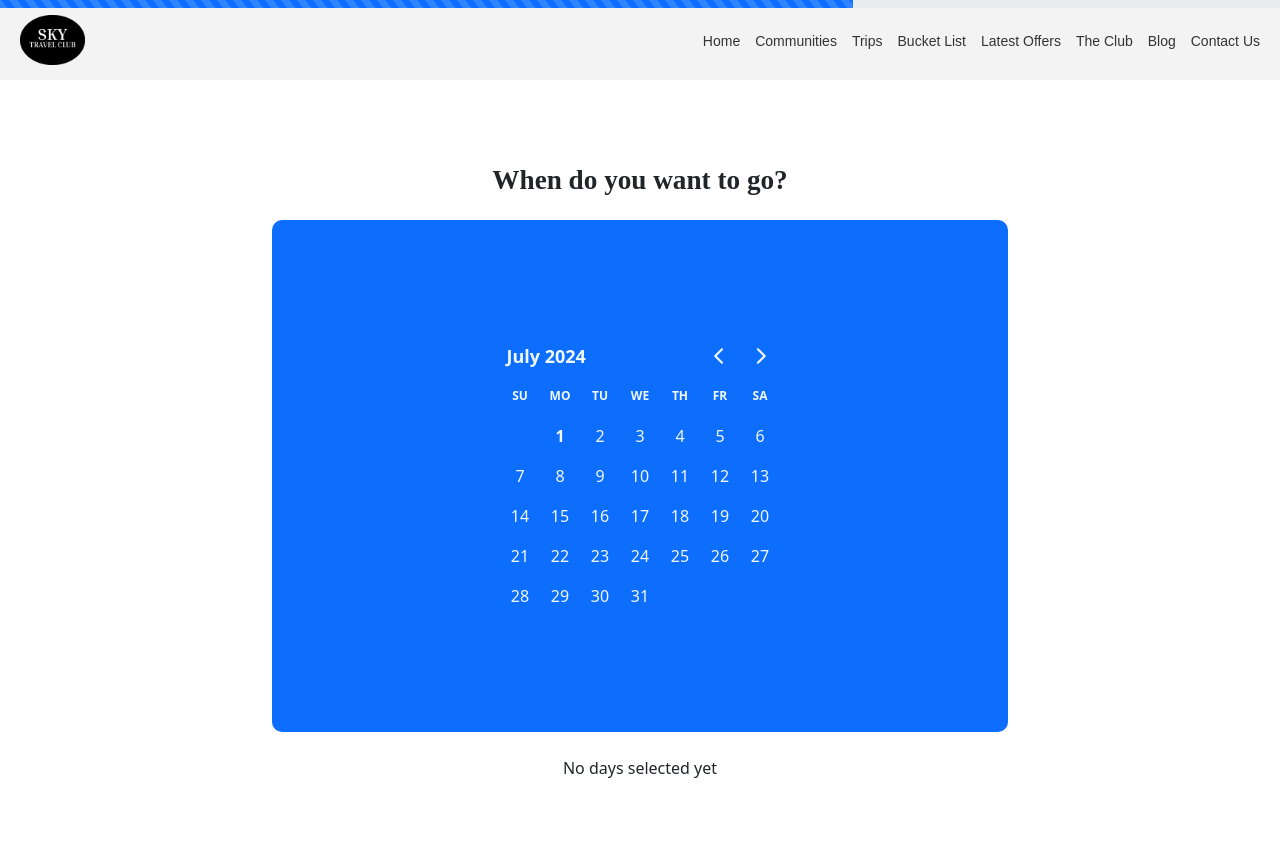
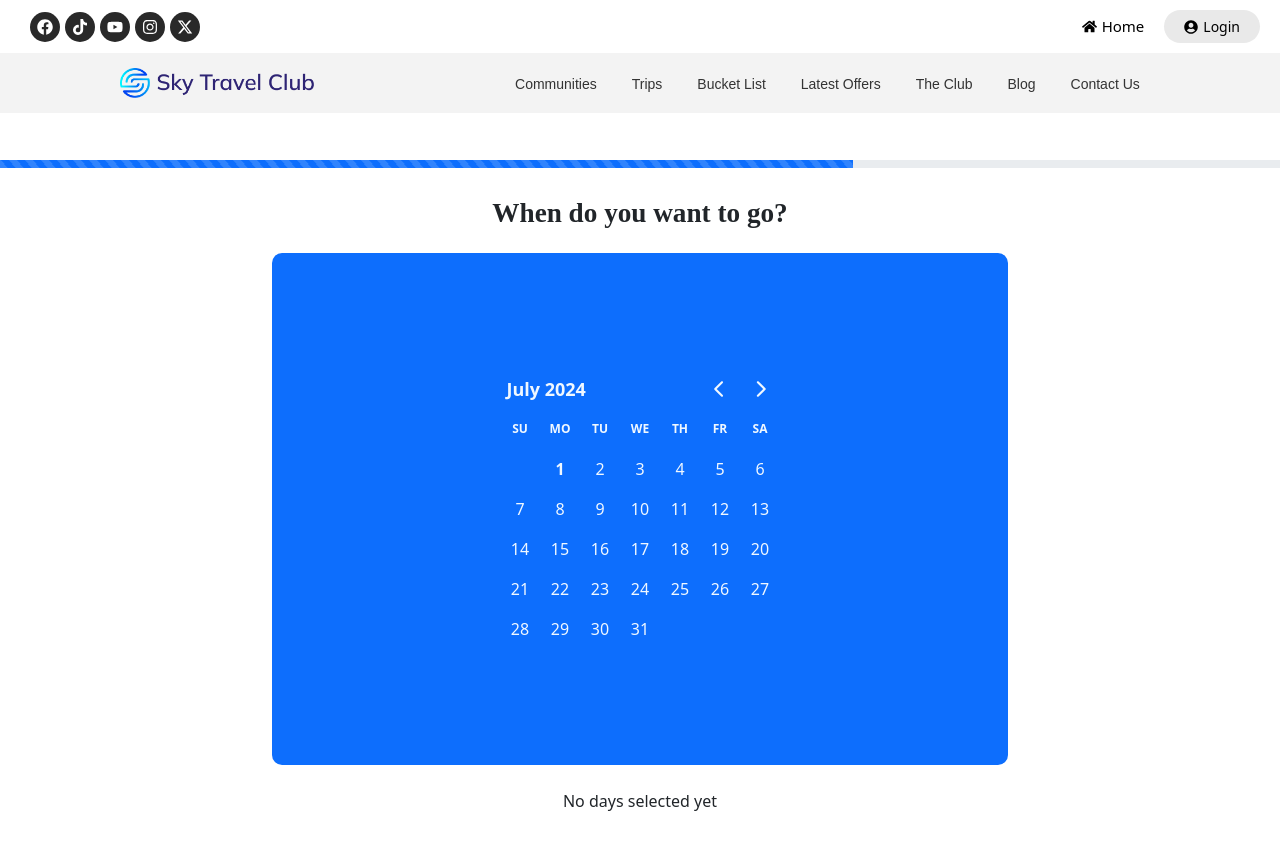
Before and after one commit to ViduraITexphere/skyclub-client, a React (Create React App) app: page /days in a window 1280 px wide. Shown: the top 850 px of the page. Built offline with nearby package versions, Linux system fonts and the light colour scheme.

Commit message:
after add heading

```diff
--- a/package.json
+++ b/package.json
@@ -3,18 +3,22 @@
   "version": "0.1.0",
   "private": true,
   "dependencies": {
-    "@fortawesome/fontawesome-svg-core": "^6.5.2",
+    "@fortawesome/fontawesome-svg-core": "^6.6.0",
     "@fortawesome/free-solid-svg-icons": "^6.5.2",
     "@fortawesome/react-fontawesome": "^0.2.2",
+    "@react-oauth/google": "^0.12.1",
     "@testing-library/jest-dom": "^5.17.0",
     "@testing-library/react": "^13.4.0",
     "@testing-library/user-event": "^13.5.0",
+    "axios": "^1.7.2",
     "bootstrap": "^5.3.3",
     "date-fns": "^3.6.0",
+    "jwt-decode": "^4.0.0",
     "react": "^18.3.1",
     "react-bootstrap": "^2.10.3",
     "react-day-picker": "^8.10.1",
     "react-dom": "^18.3.1",
+    "react-icons": "^5.2.1",
     "react-router-dom": "^6.23.1",
     "react-scripts": "5.0.1",
     "web-vitals": "^2.1.4"
--- a/src/App.js
+++ b/src/App.js
@@ -7,6 +7,8 @@ import Itinerary from "./components/itinerary/Itinerary";
 
 import "./App.css";
 import Header from "./components/header/Header";
+import Login from "./pages/login/Login";
+import ProtectedRoute from "./components/ProtectedRoute";
 
 function App() {
   const [city, setCity] = useState("");
@@ -21,8 +23,17 @@ function App() {
     <div className="App">
       <Header />
       <Routes>
-        <Route path="/" element={<CityPicker setCity={setCity} />} />
+        <Route
+          path="/"
+          element={
+            <ProtectedRoute>
+              <CityPicker setCity={setCity} />
+            </ProtectedRoute>
+          }
+        />
         <Route path="/days" element={<DaysPicker city={city} />} />
+        <Route path="/login" element={<Login />} />
+
         <Route
           path="attractions"
           element={<AttractionPicker onSubmit={handleAttractionSubmit} />}
--- a/src/components/AttractionPicker.js
+++ b/src/components/AttractionPicker.js
@@ -104,10 +104,10 @@ function AttractionPicker({ onSubmit }) {
         now={100}
         style={{
           position: "fixed",
-          top: "0",
+          top: "160px",
           left: "0",
           width: "100%",
-          zIndex: "1000",
+          zIndex: "10",
           borderRadius: "0",
           height: "8px",
         }}
--- a/src/components/CityPicker.js
+++ b/src/components/CityPicker.js
@@ -67,10 +67,10 @@ function CityPicker({ setCity }) {
           now={33.33}
           style={{
             position: "fixed",
-            top: "0",
+            top: "160px",
             left: "0",
             width: "100%",
-            zIndex: "1000",
+            zIndex: "10",
             borderRadius: "0",
             height: "8px",
           }}
--- a/src/components/DaysPicker.js
+++ b/src/components/DaysPicker.js
@@ -61,10 +61,10 @@ export function DaysPicker({ city }) {
           now={66.66}
           style={{
             position: "fixed",
-            top: "0",
+            top: "160px",
             left: "0",
             width: "100%",
-            zIndex: "1000",
+            zIndex: "10",
             borderRadius: "0",
             height: "8px",
           }}
--- /dev/null
+++ b/src/components/ProtectedRoute.js
@@ -0,0 +1,15 @@
+// src/components/ProtectedRoute.js
+import React from 'react';
+import { Navigate } from 'react-router-dom';
+
+const ProtectedRoute = ({ children }) => {
+  const token = localStorage.getItem('token');
+
+  if (!token) {
+    return <Navigate to="/login" />;
+  }
+
+  return children;
+};
+
+export default ProtectedRoute;
--- a/src/components/header/Header.css
+++ b/src/components/header/Header.css
@@ -1,14 +1,27 @@
-/* Header.css */
+/* General styles */
 .header {
   display: flex;
-  justify-content: space-between;
+  justify-content: space-around;
   align-items: center;
   padding: 15px 20px;
   background-color: #f3f3f3;
+  position: sticky;
+  top: 53px;
+  z-index: 1000;
+  transition: background-color 0.3s; /* Transition for smooth color change */
+}
+
+.header.scrolled {
+  background-color: #000000; /* Background color when scrolled */
+  opacity: 0.9; /* Opacity when scrolled */
+}
+
+.header.scrolled .header__nav ul li a {
+  color: #ffffff; /* Font color when scrolled */
 }
 
 .header__logo img {
-  height: 50px; /* Adjust the size as needed */
+  height: 30px !important; /* Adjust the size as needed */
 }
 
 .header__nav ul {
@@ -25,8 +38,8 @@
 
 .header__nav ul li a {
   text-decoration: none;
-  color: #333;
-  font-weight: 400;
+  color: #000000; /* Default font color */
+  font-weight: 500 !important;
   font-family: "Poppins", sans-serif;
   font-size: 14px;
 }
@@ -40,12 +53,151 @@
   box-shadow: 0 8px 16px rgba(0, 0, 0, 0.2);
   z-index: 1;
   min-width: 200px; /* Increase this value to adjust the width */
+  border-radius: 8px;
 }
 
 .header__nav .dropdown-content li {
   padding: 10px;
+  text-align: left;
+  width: 100%;
 }
 
 .header__nav .dropdown:hover .dropdown-content {
   display: block;
 }
+
+/* Top navigation */
+.topnav {
+  position: sticky;
+  top: 0;
+  z-index: 1000;
+  display: flex;
+  justify-content: space-between;
+  align-items: center;
+  background-color: #ffffff;
+  padding: 10px 20px;
+}
+
+.social-links {
+  display: flex;
+  margin-left: 10px;
+}
+
+.social-links a {
+  color: white;
+  margin-right: 5px;
+  text-decoration: none;
+  font-size: 16px;
+  display: inline-flex;
+  justify-content: center;
+  align-items: center;
+  width: 30px; /* Adjust the size as needed */
+  height: 30px; /* Adjust the size as needed */
+  border-radius: 50%;
+  background-color: #292929; /* Background color for the circle */
+  transition: background-color 0.3s;
+}
+
+.social-links a:hover {
+  background-color: #777; /* Background color on hover */
+}
+
+.nav-buttons {
+  display: flex;
+  align-items: center;
+}
+
+.home-button {
+  color: rgb(0, 0, 0);
+  display: flex;
+  align-items: center;
+  text-decoration: none;
+  gap: 5px;
+  font-size: 15px;
+  font-weight: 500;
+  margin-right: 20px;
+}
+
+.home-button:hover {
+  text-decoration: underline;
+}
+
+.login {
+  background-color: #e9e9e9;
+  color: rgb(0, 0, 0);
+  border: none;
+  padding: 6px 20px;
+  cursor: pointer;
+  font-size: 16px;
+  margin: 0; /* Remove margin */
+  display: flex;
+  justify-content: center;
+  align-items: center;
+  gap: 5px;
+  font-size: 14px;
+  font-weight: 500;
+  border-radius: 20px;
+}
+
+.login:hover {
+  background-color: darkorange;
+}
+
+.header__logo img {
+  height: 50px;
+}
+
+.header__nav ul {
+  list-style: none;
+  display: flex;
+  margin: 0;
+  padding: 0;
+}
+
+.header__nav ul li {
+  margin-right: 20px;
+}
+
+.header__nav ul li a {
+  text-decoration: none;
+  color: #333; /* Default font color */
+}
+
+.header__nav ul li a:hover {
+  text-decoration: underline;
+}
+
+.dropdown-content {
+  display: none;
+  position: absolute;
+  background-color: #f9f9f9;
+  min-width: 160px;
+  box-shadow: 0px 8px 16px 0px rgba(0, 0, 0, 0.2);
+  z-index: 1;
+}
+
+.dropdown:hover .dropdown-content {
+  display: block;
+}
+
+.dropdown-content a {
+  color: black;
+  padding: 12px 16px;
+  text-decoration: none;
+  display: block;
+}
+
+.dropdown-content a:hover {
+  background-color: #f1f1f1;
+}
+
+/* Progress bar styles */
+.progress-container {
+  position: fixed;
+  top: 0;
+  left: 0;
+  width: 100%;
+  height: 5px;
+  background-color: #e0e0e0; /* Background color of the progress bar container */
+  z-index: 999;
+}
--- a/src/components/header/Header.js
+++ b/src/components/header/Header.js
@@ -1,17 +1,90 @@
-import React from "react";
+import React, { useEffect } from "react";
+import {
+  FaFacebook,
+  FaTwitter,
+  FaInstagram,
+  FaHome,
+  FaUserCircle,
+  FaTiktok,
+  FaYoutube,
+} from "react-icons/fa"; // Import icons from react-icons
 import "./Header.css"; // Import the CSS file
+import { FaXTwitter } from "react-icons/fa6";
 
 function Header() {
+  useEffect(() => {
+    const handleScroll = () => {
+      const header = document.querySelector(".header");
+      const progressBar = document.querySelector(".progress-bar");
+      const scrollTop =
+        window.pageYOffset || document.documentElement.scrollTop;
+      const scrollHeight = document.documentElement.scrollHeight;
+      const clientHeight = document.documentElement.clientHeight;
+      const scrollPercent = (scrollTop / (scrollHeight - clientHeight)) * 100;
+
+      if (window.scrollY > 50) {
+        header.classList.add("scrolled");
+      } else {
+        header.classList.remove("scrolled");
+      }
+
+      progressBar.style.width = `${scrollPercent}%`;
+    };
+
+    window.addEventListener("scroll", handleScroll);
+
+    return () => {
+      window.removeEventListener("scroll", handleScroll);
+    };
+  }, []);
+
   return (
+    <>
+      <div className="topnav" id="myTopnav">
+        <div className="social-links">
+          <a
+            href="https://facebook.com"
+            target="_blank"
+            rel="noopener noreferrer"
+          >
+            <FaFacebook />
+          </a>
+          <a href="#" target="_blank" rel="noopener noreferrer">
+            <FaTiktok />
+          </a>
+          <a href="#" target="_blank" rel="noopener noreferrer">
+            <FaYoutube />
+          </a>
+          <a
+            href="https://instagram.com"
+            target="_blank"
+            rel="noopener noreferrer"
+          >
+            <FaInstagram />
+          </a>
+          <a
+            href="https://twitter.com"
+            target="_blank"
+            rel="noopener noreferrer"
+          >
+            <FaXTwitter />
+          </a>
+        </div>
+        <div className="nav-buttons">
+          <a className="home-button" href="https://skytravelclub.com/new/">
+            <FaHome /> Home
+          </a>
+          <button className="login">
+            <FaUserCircle /> Login
+          </button>
+        </div>
+      </div>
       <header className="header">
         <div className="header__logo">
-        <img src="/images/logo.png" alt="Logo" />
+          <img src="/images/Logo.png" alt="Logo" />
         </div>
         <nav className="header__nav">
           <ul>
-          <li>
-            <a href="https://skytravelclub.com/new/">Home</a>
-          </li>
             <li className="dropdown">
               <a href="#communities">Communities</a>
               <ul className="dropdown-content">
@@ -82,6 +155,10 @@ function Header() {
           </ul>
         </nav>
       </header>
+      <div className="progress-container">
+        <div className="progress-bar"></div>
+      </div>
+    </>
   );
 }
 
--- a/src/index.js
+++ b/src/index.js
@@ -4,13 +4,16 @@ import "./index.css";
 import App from "./App";
 import reportWebVitals from "./reportWebVitals";
 import { BrowserRouter } from "react-router-dom";
+import { GoogleOAuthProvider } from "@react-oauth/google";
 
 const root = ReactDOM.createRoot(document.getElementById("root"));
 root.render(
   <React.StrictMode>
-    <BrowserRouter>
-      <App />
-    </BrowserRouter>
+    <GoogleOAuthProvider clientId="874892976318-boa6tptdvtnq2hqoam5rpti83rsjqn8r.apps.googleusercontent.com">
+      <BrowserRouter>
+        <App />
+      </BrowserRouter>
+    </GoogleOAuthProvider>
   </React.StrictMode>
 );
 
--- /dev/null
+++ b/src/pages/login/Login.js
@@ -0,0 +1,51 @@
+import React from "react";
+import { GoogleOAuthProvider, GoogleLogin } from "@react-oauth/google";
+import { useNavigate } from "react-router-dom";
+import axios from "axios";
+import { jwtDecode } from "jwt-decode";
+
+function Login() {
+  const navigate = useNavigate();
+
+  const handleSuccess = async (credentialResponse) => {
+    try {
+      const { credential } = credentialResponse;
+      const response = await axios.post(
+        "http://localhost:5000/api/auth/google",
+        { token: credential }
+      );
+
+      if (response.data) {
+        // Save token to localStorage
+        localStorage.setItem("token", response.data.token);
+        console.log("data", response.data);
+
+        // Decode the JWT token to get user data
+        const decodedToken = jwtDecode(response.data.token);
+        console.log("decoded token data:", decodedToken);
+
+        // Save googleId to localStorage
+        localStorage.setItem("googleId", decodedToken.googleId);
+        console.log("googleId", decodedToken.googleId);
+
+        // Redirect to the root directory
+        navigate("/");
+      }
+    } catch (error) {
+      console.error("Login failed:", error);
+    }
+  };
+
+  return (
+    <GoogleOAuthProvider clientId="874892976318-boa6tptdvtnq2hqoam5rpti83rsjqn8r.apps.googleusercontent.com">
+      <GoogleLogin
+        onSuccess={handleSuccess}
+        onError={() => {
+          console.log("Login Failed");
+        }}
+      />
+    </GoogleOAuthProvider>
+  );
+}
+
+export default Login;
```
Also changed, not shown: src/components/itinerary/Itinerary.css (+107 -94 lines), src/components/itinerary/Itinerary.js (+77 -16 lines), public/images/logo.png, 1 other file (tests, documents, lock files or other folders). Lines whose indentation alone changed are shown as unchanged.
